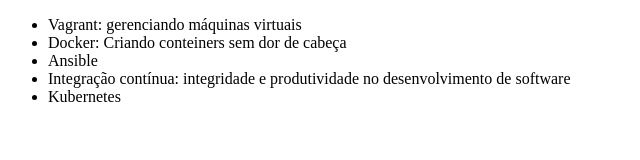
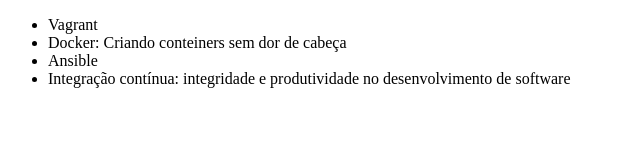
Before and after one commit to AndreCruzGonzaga/estudos, a plain HTML site: page index.html in a window 1280 px wide. Shown: the whole page, without its empty margins (0-640 px from the left). Drawn offline with Linux system fonts and the light colour scheme.

Commit message:
foi, eu espero

```diff
--- a/index.html
+++ b/index.html
@@ -12,11 +12,10 @@
     <body>
 
         <ul>
-            <li>Vagrant: gerenciando máquinas virtuais</li>
+            <li>Vagrant</li>
             <li>Docker: Criando conteiners sem dor de cabeça</li>
             <li>Ansible</li>
             <li>Integração contínua: integridade e produtividade no desenvolvimento de software</li>
-            <li>Kubernetes</li>
         </ul>
 
     </body>
```
